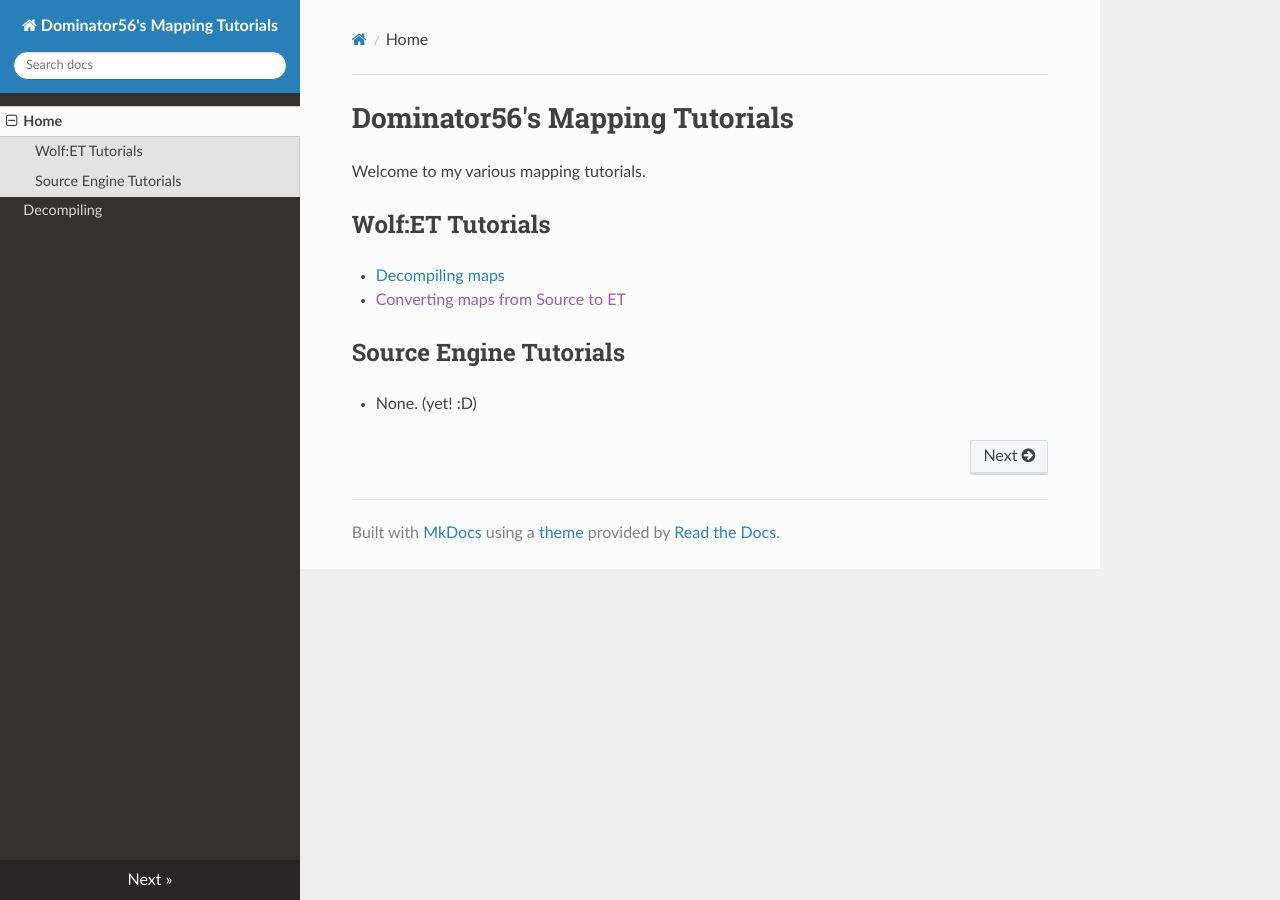
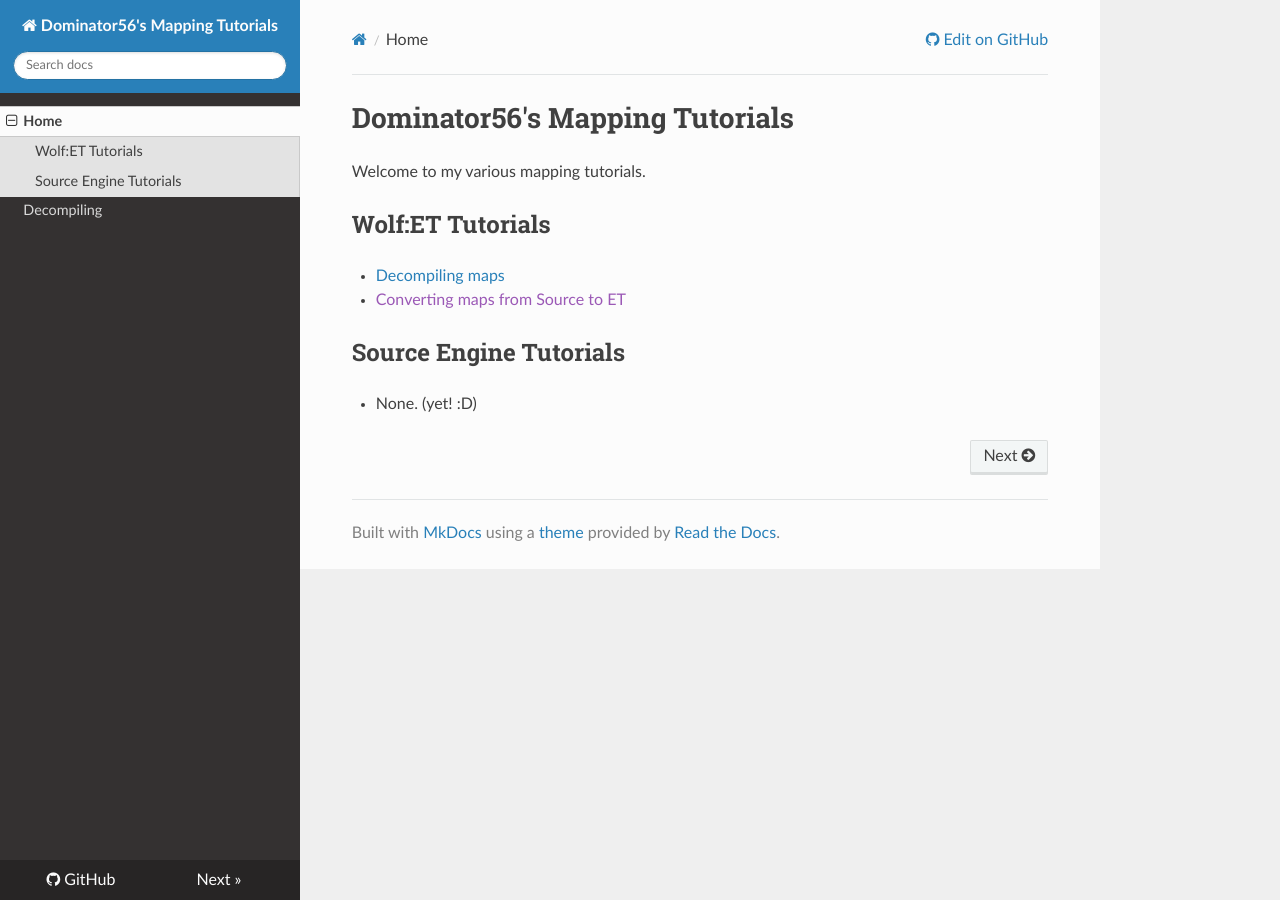
Before and after one commit to Dominator56/Dominator56.github.io, an MkDocs documentation site: the page built from docs/index.md, in a window 1280 px wide. Built offline with MkDocs 1.6.1, drawn with Linux system fonts in a browser that asks for light colours; nearby versions of some CDN libraries; old or Windows-style settings are respelled for this version of MkDocs; part of the change alters nothing that is shown.

```diff
--- a/mkdocs.yml
+++ b/mkdocs.yml
@@ -3,3 +3,8 @@ pages:
 - Home: index.md
 - Decompiling: et_decompiling.md
 theme: readthedocs
+repo_url: https://github.com/Dominator56/mapping-tutorials
+site_description: This is a website containing some various mapping tutorials.
+site_author: Dominator56
+remote_branch: master
+remote_name: master
```
Also changed, not shown: 1 other file.
